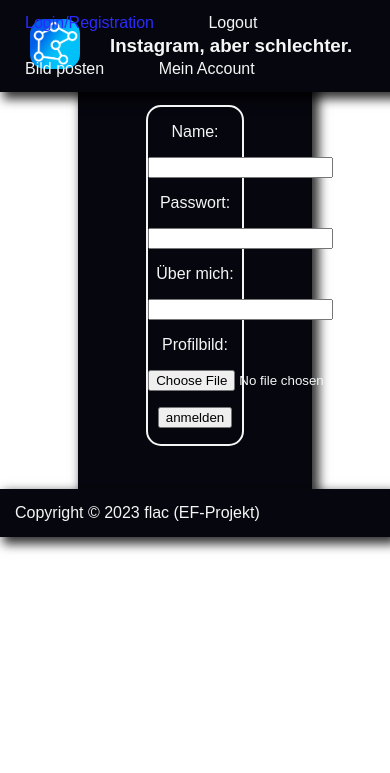
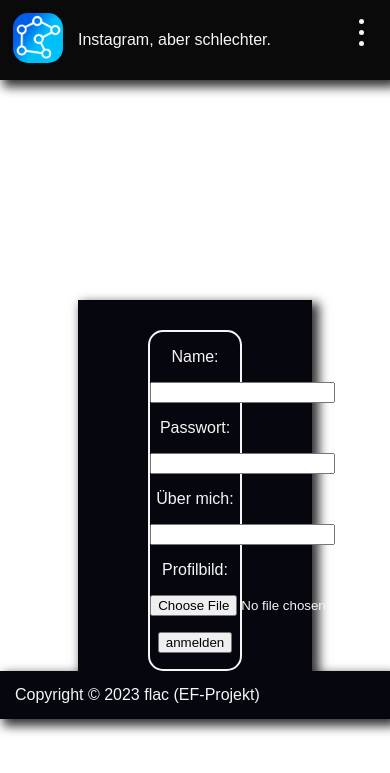
Before and after one commit to Chungster532/EFProjekt_flac23, a Flask app: page /registration/ in a window 390 px wide; the page is wider, and only the part inside the window is pictured. Shown: the top 773 px of that part. Run offline with Flask 3, Linux system fonts and the light colour scheme.

Commit message:
responsive navbar

```diff
--- /dev/null
+++ b/frontend/static/styles/script.js
@@ -0,0 +1,6 @@
+const toggleBtn = document.getElementsByClassName('toggle-btn')[0]
+const navbarLinks = document.getElementsByClassName('header-right')[0]
+
+toggleBtn.addEventListener('click', () => {
+    navbarLinks.classList.toggle('active')
+})
--- a/frontend/static/styles/styles_login.css
+++ b/frontend/static/styles/styles_login.css
@@ -1,33 +1,56 @@
+*{
+    box-sizing: border-box;
+}
 body{
     font-family: Arial, Helvetica, sans-serif;
-    margin: 0px;
-    padding: 0px;
+    margin: 0;
+    padding: 0;
     color: whitesmoke;
 }
+.abc {
+    border: 1px solid #ccc;
+    padding: 10px;
+    margin-bottom: 10px;
+}
+.text {
+    color: black;
+    border: 1px solid black;
+    background-color: rgb(6, 6, 14);
+}
 .header{
+    display: flex;
+    justify-content: space-between;
+    align-items: center;
     background-color: rgb(10, 10, 10);
     color: whitesmoke;
-    display: flex;
-    align-items: center;
     position: fixed;
     width: 100%;
     padding: 5px;
-    background-color: rgb(6, 6, 14);
     box-shadow: 5px 5px 10px 2px rgba(0,0,0,.8);
 }
 .website-title{
+    font-size: 1.5rem;
+    margin: .5rem;
     display: flex;
     align-items: center;
 }
-h3{
-    margin-left: 5px;
+.website-title p{
+    margin-left: 15px;
 }
-.header-right{
-    position:absolute;
-    right:0px;
-    margin-right: 15px;
+.header-right ul{
+    margin: 0;
+    padding: 0;
+    display: flex;
 }
-a{
+.header-right li{
+    list-style: none;
+}
+.header-right li a{
+    text-decoration: none;
+    padding: 1rem;
+    display: block;
+}
+.header-right a{
     padding: 5px;
     color: whitesmoke;
     padding: 14px 25px;
@@ -38,24 +61,24 @@ a{
 img{
     border-radius: 15px;
 }
-a:hover{
-    color: rgb(43, 43, 255);
+.header-right a:hover{
+    background-color: #14141b;
+    border-radius: 15px;
 }
 .container{
     background-color: white;
-    height: 80%;
 }
 .ignore{
-    height: 66px;
+    width: 100%;
+    height: 300px;
 }
 .content{
-    padding-top: 10%;
-    padding-bottom: 11%;
+    padding-top: 30px;
     align-items: center;
     margin-left: auto;
     margin-right: auto;
     width: 60%;
-    background-color: rgb(6, 6, 14);
+    background-color: #06060e;
     box-shadow: 5px 5px 10px 2px rgba(0,0,0,.8);
 }
 .footer{
@@ -64,6 +87,86 @@ a:hover{
     background-color: rgb(10, 10, 10);
     background-color: rgb(6, 6, 14);
     box-shadow: 5px 5px 10px 2px rgba(0,0,0,.8);
+}
+.post {
+    display: flex;
+    flex-direction: column;
+    width: 100%;
+    justify-content: center;
+    align-items: center;
+    margin-bottom: 33px;
+}
+.line{
+    width: 100%;
+    height: 2px;
+    background-color: whitesmoke;
+    margin-bottom: 33px;
+}
+.login{
+    margin-left: auto;
+    margin-right: auto;
+    border-color: whitesmoke;
+}
+.upload{
+    border-radius: 15px;
+    border: 2px solid whitesmoke;
+    margin-left: auto;
+    margin-right: auto;
+    position: relative;
+    text-align: center;
+    width: 40%;
+}
+.toggle-btn{
+    position: absolute;
+    right: 1rem;
+    display: none;
+    justify-content: center;
+    width: 25px;
+    height: 25px;
+    align-items: center;
+    margin-top: 15px;
+}
+.toggle-btn a{
+    display: flex;
+    flex-direction: column;
+    justify-content: space-between;
+}
+.toggle-btn .dot{
+    height: 5px;
+    width: 5px;
+    background-color: whitesmoke;
+    border-radius: 50%;
+    display: inline-block;
+    margin: 3px;
+}
+@media (max-width: 600px){
+    .toggle-btn{
+        display: flex;
+    }
+    .header-right{
+        width: 100%;
+        display: none;
+    }
+    .website-title{
+        font-size: 1rem;
+    }
+    .header{
+        flex-direction: column;
+        align-items: flex-start;
+    }
+    .header-right ul{
+        flex-direction: column;
+        width: 100%;
+    }
+    .header-right li a {
+        padding: .5rem 1rem;
+    }
+    .header-right.active{
+        display: flex;
+    }
+}
+img{
+    border-radius: 15px;
 }
 .login{
     border-radius: 15px;
--- a/frontend/templates/registration.html
+++ b/frontend/templates/registration.html
@@ -4,19 +4,29 @@
     <meta charset="UTF-8">
     <meta name="viewport" content="width=device-width, initial-scale=1.0">
     <link rel="stylesheet" type="text/css" href="{{ url_for('static',filename='styles/styles_login.css') }}"/>
+    <script src="{{url_for('static', filename='script.js')}}"></script>
     <title>Login</title>
 </head>
 <body>
     <div class="header">
         <div class="website-title">
-            <a href="/"><img src="../static\styles\ias-icon.jpg" width="50"></a>
-        <h3>Instagram, aber schlechter.</h3>
+            <a href="/"><img src="..\static\styles\ias-icon.jpg" width="50"></a>
+        <p>Instagram, aber schlechter.</p>
+        </div>
+        <div class="toggle-btn">
+            <a href="#">
+                <span class="dot"></span>
+                <span class="dot"></span>
+                <span class="dot"></span>
+            </a>
         </div>
         <div class="header-right">
-            <a href="/login/">Login/Registration</a>
-            <a href="/logout/">Logout</a>
-            <a href="/createpost/">Bild posten</a>
-            <a href="/account/">Mein Account</a>
+            <ul>
+                <li><a href="/login/">Login/Registration</a></li>
+                <li><a href="/logout/">Logout</a></li>
+                <li><a href="/createpost/">Bild posten</a></li>
+                <li><a href="/account/">Mein Account</a></li>
+            </ul>
         </div>
     </div>
     {% block content %}
```
Also changed, not shown: frontend/static/styles/styles.css (+77 -14 lines), frontend/templates/base.html (+15 -5 lines), frontend/templates/createpost.html (+16 -6 lines), frontend/templates/login.html (+16 -6 lines).
